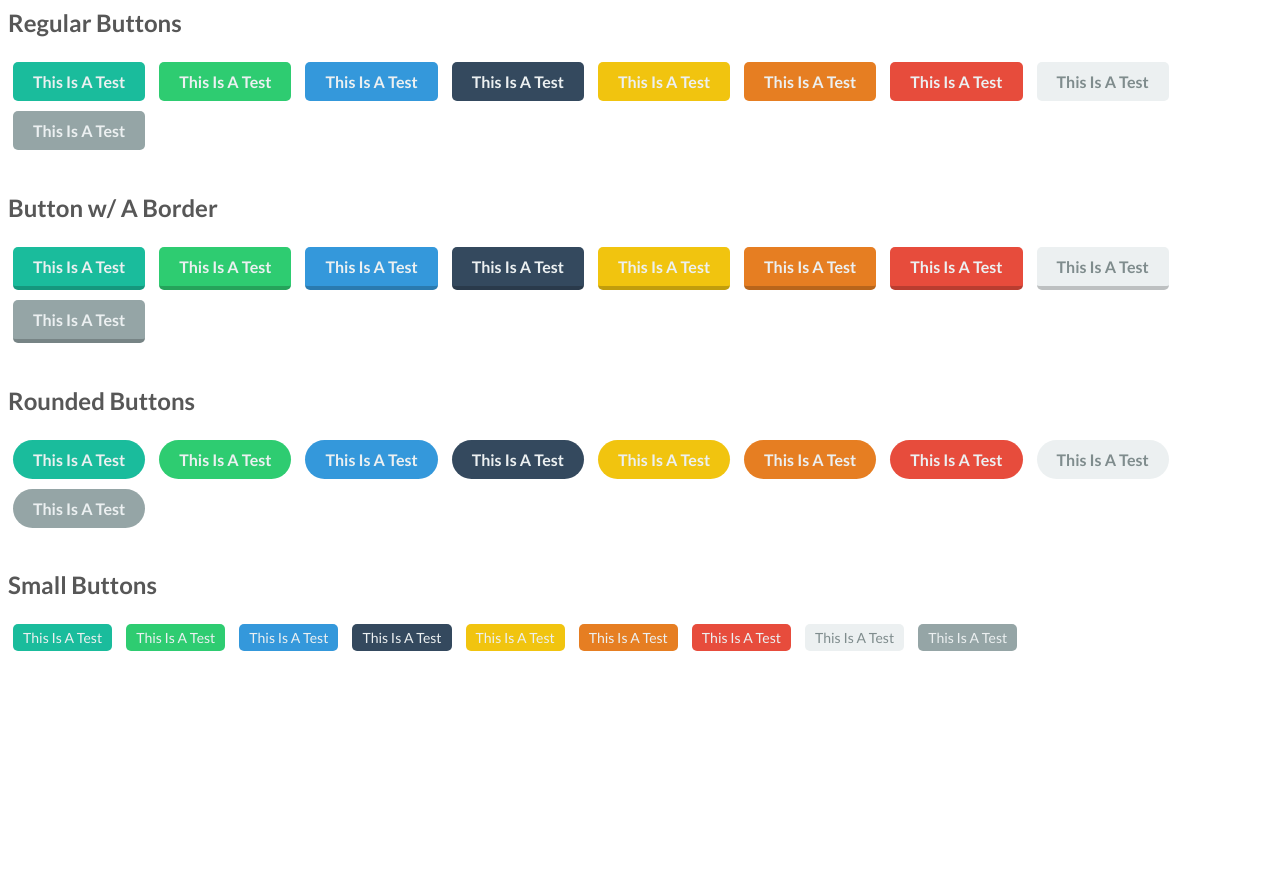
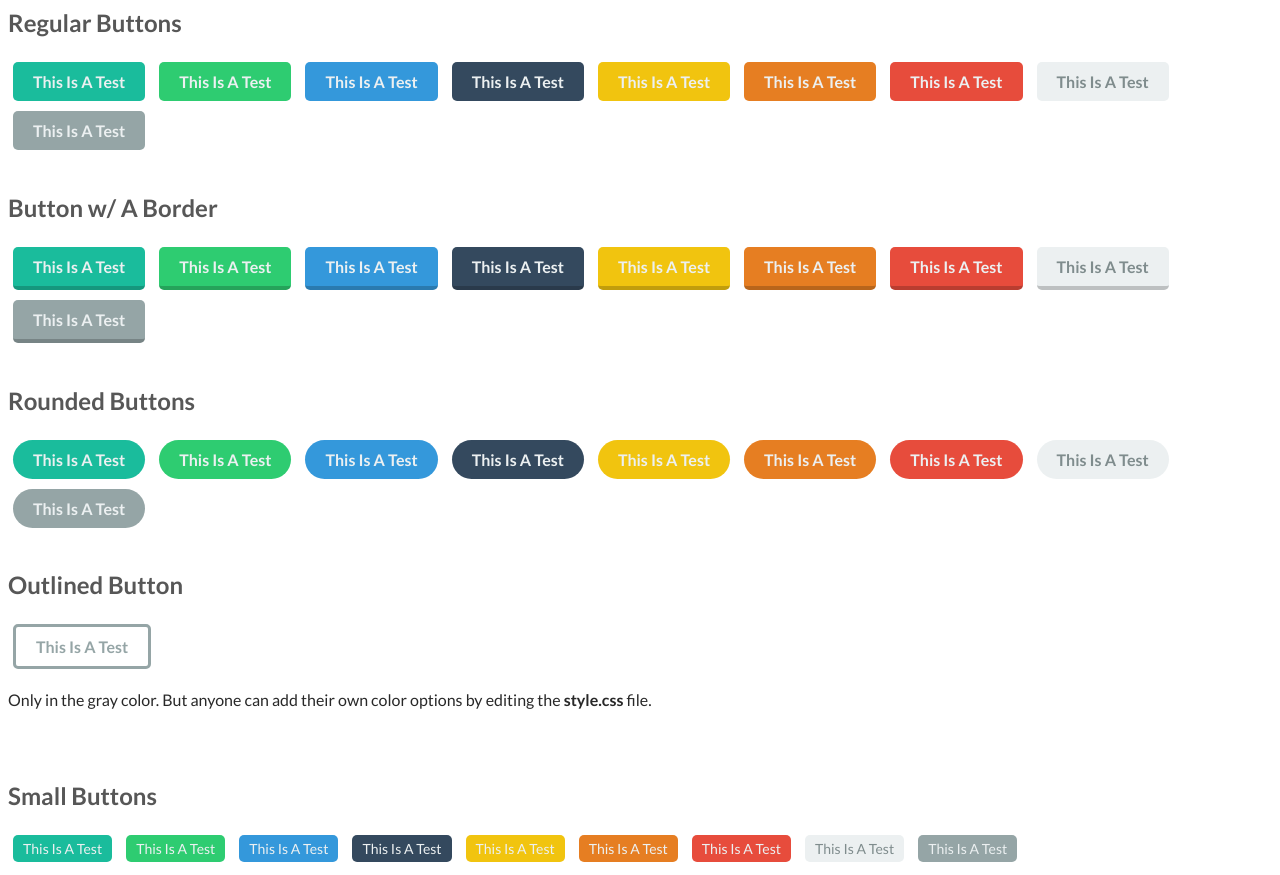
Before and after one commit to abcoward/Flat-UI-Buttons, a plain HTML site: page example.html in a window 1280 px wide. Before the commit the page ends 800 px from the top, so only its background shows below. Drawn offline with Linux system fonts and the light colour scheme.

Commit message:
added an outlined button

```diff
--- a/example.html
+++ b/example.html
@@ -49,6 +49,13 @@
 <br>
 <br>
 
+<h2>Outlined Button</h2>
+<a href="#" class="btn btn-outline">This Is A Test</a>
+<p>Only in the gray color. But anyone can add their own color options by editing the <b>style.css</b> file.</p>
+
+<br>
+<br>
+
 <h2>Small Buttons</h2>
 <a href="#" class="btn btn-small btn-sea-green">This Is A Test</a>
 <a href="#" class="btn btn-small btn-green">This Is A Test</a>
--- a/style.css
+++ b/style.css
@@ -3,6 +3,11 @@
 h2 {
 	font-family: 'Lato', sans-serif;
 	color: #575757;
+}
+
+p {
+	font-family: 'Lato', sans-serif;
+	color: #282828;
 }
 
 .btn {
@@ -39,6 +44,17 @@ h2 {
 	padding-right: 10px;
 	font-size: 14px;
 	font-weight: 500;
+}
+
+.btn-outline {
+	background-color: rgba(0, 0, 0, 0);
+	border: 3px solid #95a5a6;
+	color: #95a5a6;
+}
+
+.btn-outline:hover {
+	border: 3px solid #7f8c8d;
+	color: #7f8c8d;
 }
 
 /* SEA GREEN */
```
Also changed, not shown: 1 other file.
